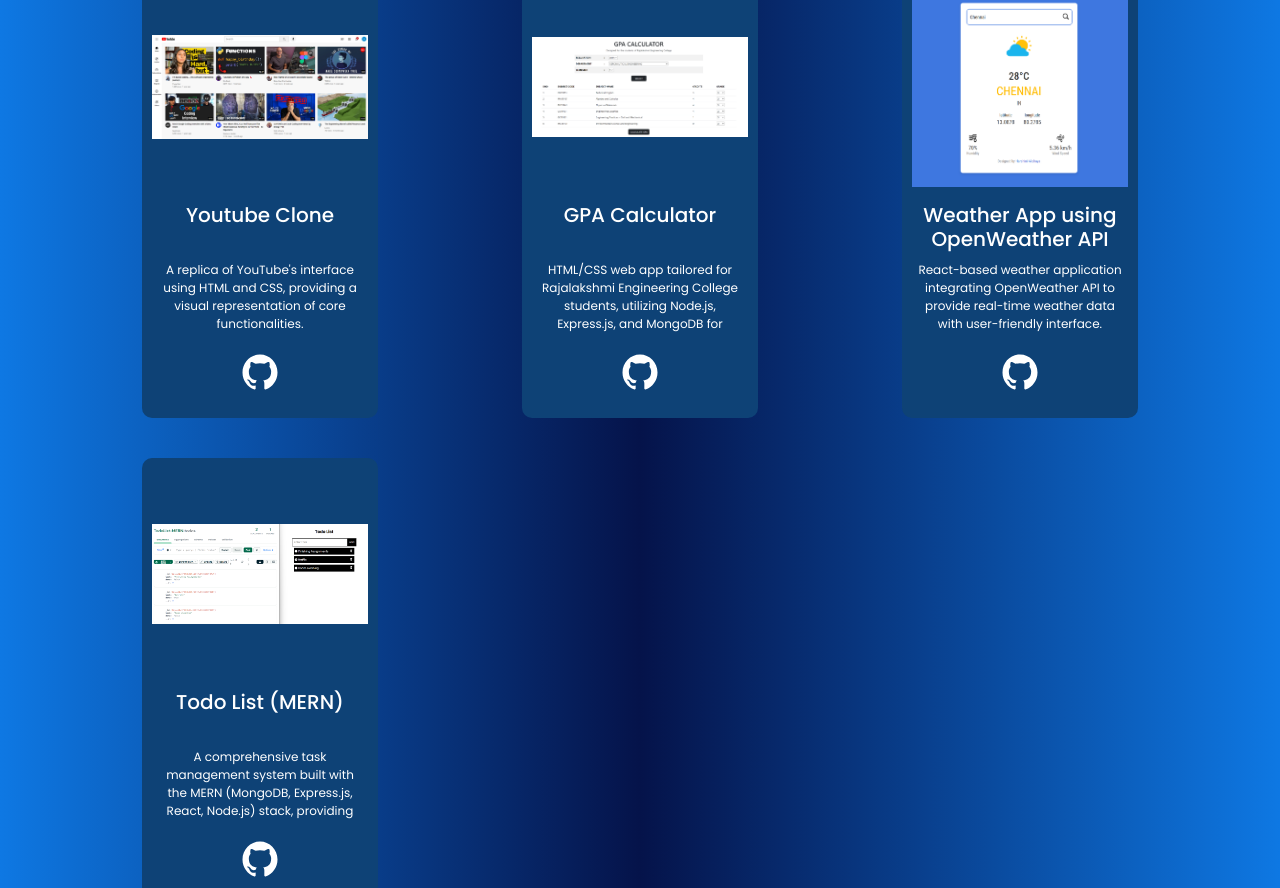
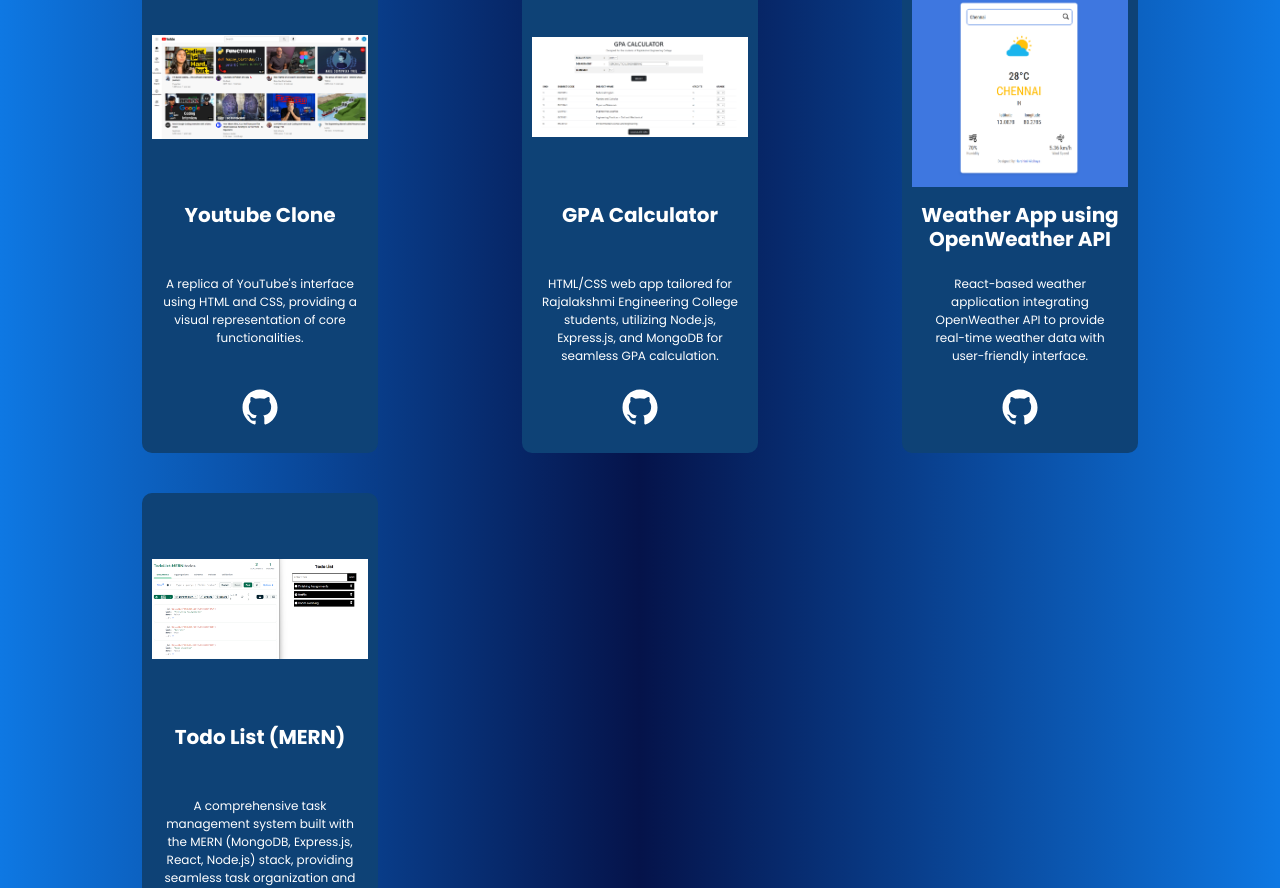
Before and after one commit to harshiniakshaya/Portfolio-Website, a React (Vite) app: page / in a window 1280 px wide. Shown: the part 1911-2799 px from the top of the page. Built offline with nearby package versions, Linux system fonts and the light colour scheme.

Commit message:
files updates

```diff
--- a/src/components/ProjectCard.jsx
+++ b/src/components/ProjectCard.jsx
@@ -9,8 +9,8 @@
 
             />
             <div className="card-body text-center" >
-                <h5 className="card-title" style={{height:'50px'}}>{title}</h5>
-                <p className="card-text" style={{ height: '75px', overflowY: 'auto',fontSize:'12px'}}>{description}</p>
+                <h5 className="card-title" style={{height:'60px'}}><strong>{title}</strong></h5>
+                <p className="card-text p-1" style={{ height: '100px', overflowY: 'auto',fontSize:'12px'}}>{description}</p>
                 <a href={projectUrl} ><IoLogoGithub style={{color:"white", fontSize:"40px", marginBottom:'10px'}}/></a>
             </div>
         </div>
```
